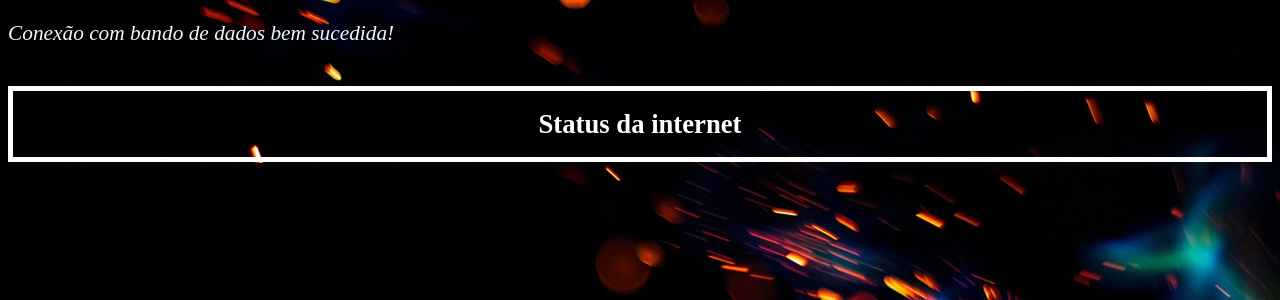
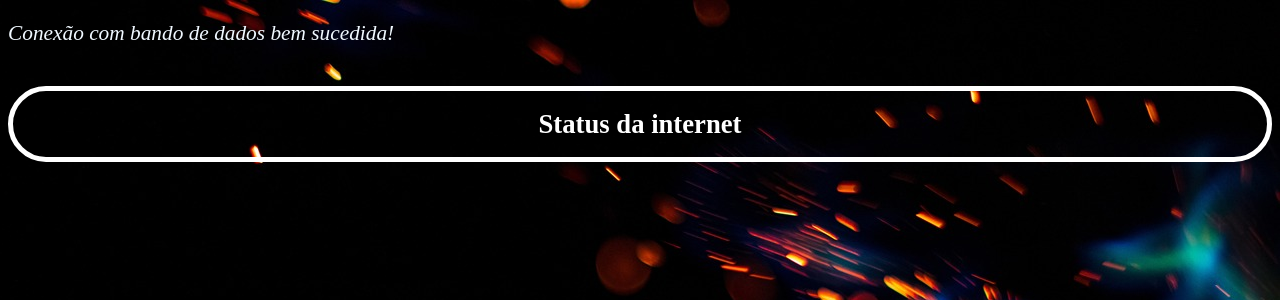
Before and after one commit to dev-drizzithiago/Meus-Projetos-PHP, a PHP site: page / in a window 1280 px wide. Shown: the top 300 px of the page. Run offline with PHP 8.4, Linux system fonts and the light colour scheme; data that the repository does not hold is empty.

Commit message:
Update style.css

```diff
--- a/relatorio_internet/style.css
+++ b/relatorio_internet/style.css
@@ -11,6 +11,7 @@ main {
     border-style:solid;
     border-width: 5px;
     border-color: #ffffff;
+    border-radius: 150px;
     text-align: center;
 }
 
```
